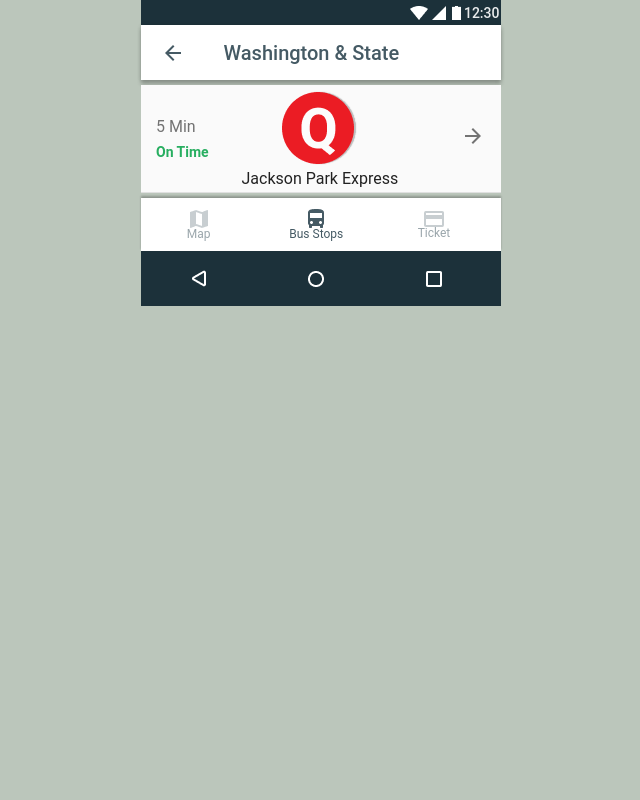
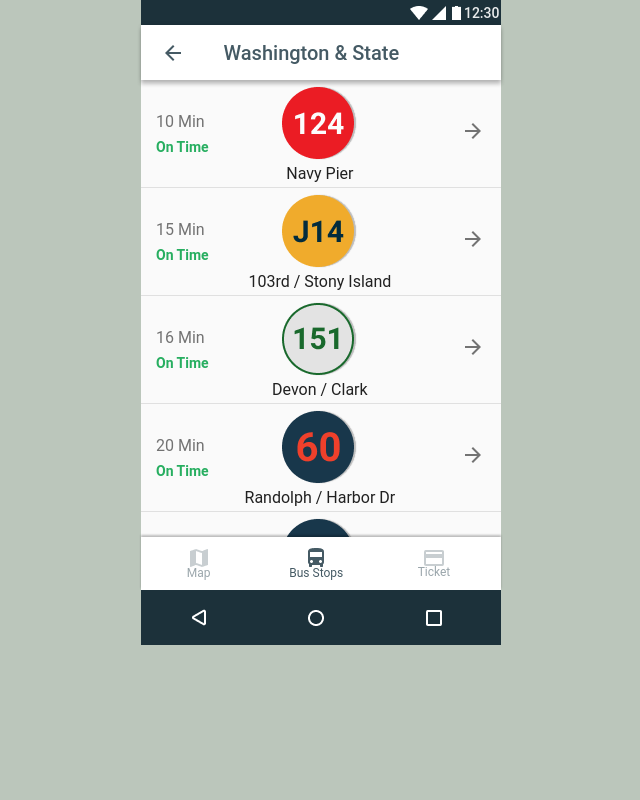
Before and after one commit to Hallm13/frontend-challenge, a plain HTML site: page index.html in a window 1280 px wide. Shown: the whole page, without its empty margins (319-959 px from the left). Drawn offline with Linux system fonts and the light colour scheme.

Commit message:
Add icons and route data

```diff
--- a/css/style.css
+++ b/css/style.css
@@ -51,7 +51,8 @@ section {
 .app-bar {
   background-color: #fff;
   width: 100%;
-  margin-bottom: 5px;
+  z-index: 2;
+  position: relative;
   box-shadow: 0px 4px 4px rgba(0, 0, 0, 0.24), 0px 0px 4px rgba(0, 0, 0, 0.12);
 }
 
@@ -74,6 +75,11 @@ section {
 }
 
 /* Middle content */
+.scroll {
+  overflow: scroll;
+  height: 457px;
+}
+
 
 .bus-card {
   background-color: #FAFAFA;
@@ -119,6 +125,10 @@ section {
   color: rgba(0, 0, 0, 0.87);
 }
 
+.data h3 .reroute {
+  color: #F2994A;
+}
+
 .right-arrow {
   padding: 43px 0px 43px 16px;
   width: 20%;
@@ -132,8 +142,9 @@ section {
   background-color: #fff;
   width: 100%;
   color: #455A64;
-  margin-top: 5px;
   box-shadow: 0px -2px 2px rgba(0, 0, 0, 0.25);
+  z-index: 2;
+  position: relative;
 }
 
 /* This makes the icons appear horizontally */
--- a/index.html
+++ b/index.html
@@ -34,17 +34,96 @@
         <div class="shadow"></div>
       </section>
       <section class="bus-list">
+      <div class="scroll">
         <ul class="bus-card">
           <li class="data">
-            <h2>5 Min</h2></br><h3>On Time</h3>
+            <h2>10 Min</h2></br><h3>On Time</h3>
           </li>
           <li class="destination">
-            <img src="/images/Q_Icon.png"><h1>Jackson Park Express</h1>
+            <img src="/images/124.png"><h1>Navy Pier</h1>
           </li>
           <li class="right-arrow">
             <img src="/images/right_arrow.png">
           </li>
         </ul>
+        <ul class="bus-card">
+          <li class="data">
+            <h2>15 Min</h2></br><h3>On Time</h3>
+          </li>
+          <li class="destination">
+            <img src="/images/j14.png"><h1>103rd / Stony Island</h1>
+          </li>
+          <li class="right-arrow">
+            <img src="/images/right_arrow.png">
+          </li>
+        </ul>
+        <ul class="bus-card">
+          <li class="data">
+            <h2>16 Min</h2></br><h3>On Time</h3>
+          </li>
+          <li class="destination">
+            <img src="/images/151.png"><h1>Devon / Clark</h1>
+          </li>
+          <li class="right-arrow">
+            <img src="/images/right_arrow.png">
+          </li>
+        </ul>
+        <ul class="bus-card">
+          <li class="data">
+            <h2>20 Min</h2></br><h3>On Time</h3>
+          </li>
+          <li class="destination">
+            <img src="/images/60.png"><h1>Randolph / Harbor Dr</h1>
+          </li>
+          <li class="right-arrow">
+            <img src="/images/right_arrow.png">
+          </li>
+        </ul>
+        <ul class="bus-card">
+          <li class="data">
+            <h2>23 Min</h2></br><h3 class="reroute">Reroute</h3>
+          </li>
+          <li class="destination">
+            <img src="/images/6x.png"><h1>Jackson Park Express</h1>
+          </li>
+          <li class="right-arrow">
+            <img src="/images/right_arrow.png">
+          </li>
+        </ul>
+        <ul class="bus-card">
+          <li class="data">
+            <h2>12:10am</h2></br><h3>Resumes</h3>
+          </li>
+          <li class="destination">
+            <img src="/images/4.png"><h1>Cottage Grove</h1>
+          </li>
+          <li class="right-arrow">
+            <img src="/images/right_arrow.png">
+          </li>
+        </ul>
+        <ul class="bus-card">
+          <li class="data">
+            <h2>12:10am</h2></br><h3>Resumes</h3>
+          </li>
+          <li class="destination">
+            <img src="/images/20.png"><h1>Madison</h1>
+          </li>
+          <li class="right-arrow">
+            <img src="/images/right_arrow.png">
+          </li>
+        </ul>
+        <ul class="bus-card">
+          <li class="data">
+            <h2>6:00am</h2></br><h3>Resumes</h3>
+          </li>
+          <li class="destination">
+            <img src="/images/157.png"><h1>Streetville / Taylor</h1>
+          </li>
+          <li class="right-arrow">
+            <img src="/images/right_arrow.png">
+          </li>
+        </ul>
+      </div>
       </section>
       <section class="nav">
         <ul class="main-nav">
```
Also changed, not shown: images/124.png (added), images/151.png (added), images/157.png (added), images/20.png (added), images/4.png (added), images/60.png (added), images/6x.png (added), images/j14.png (added).
